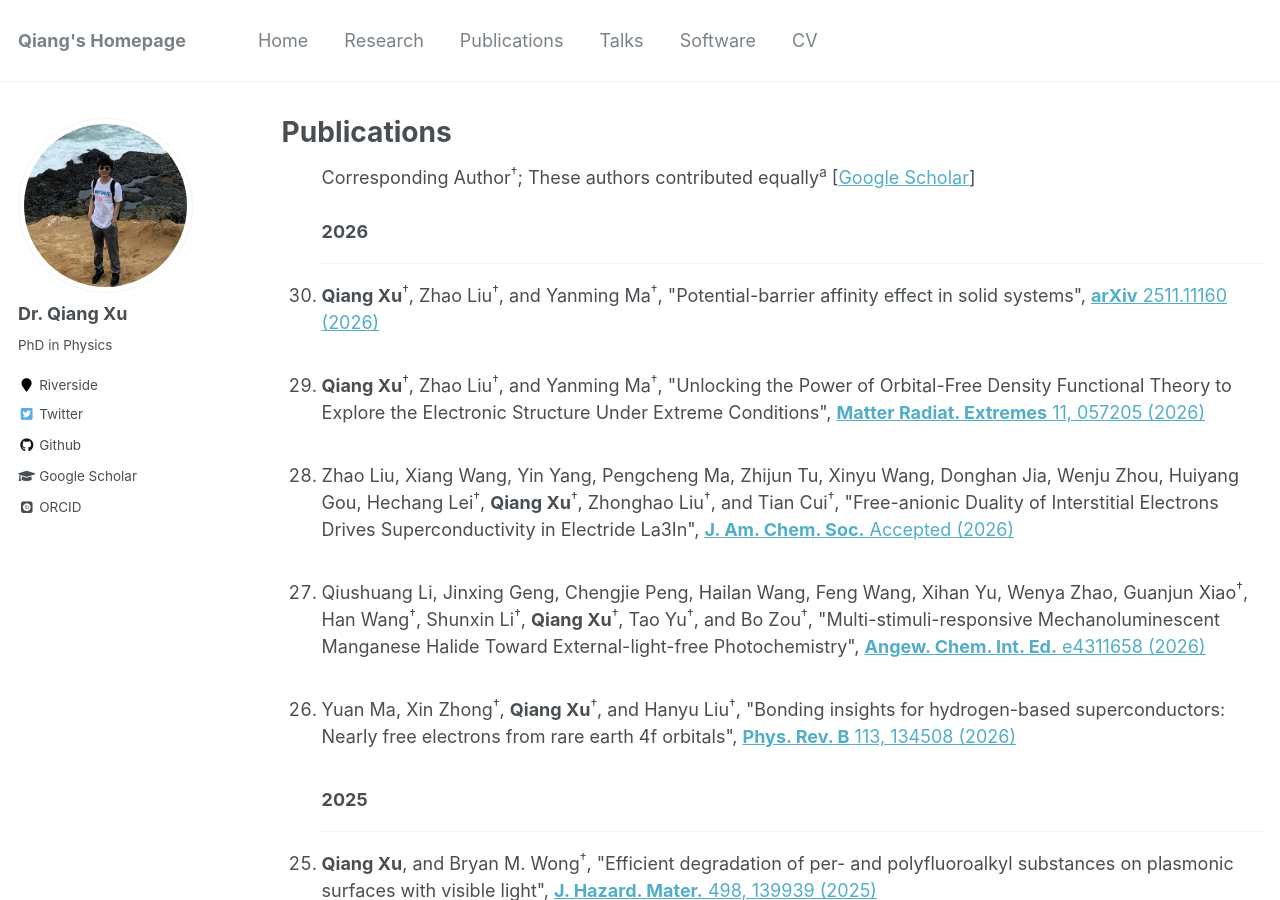
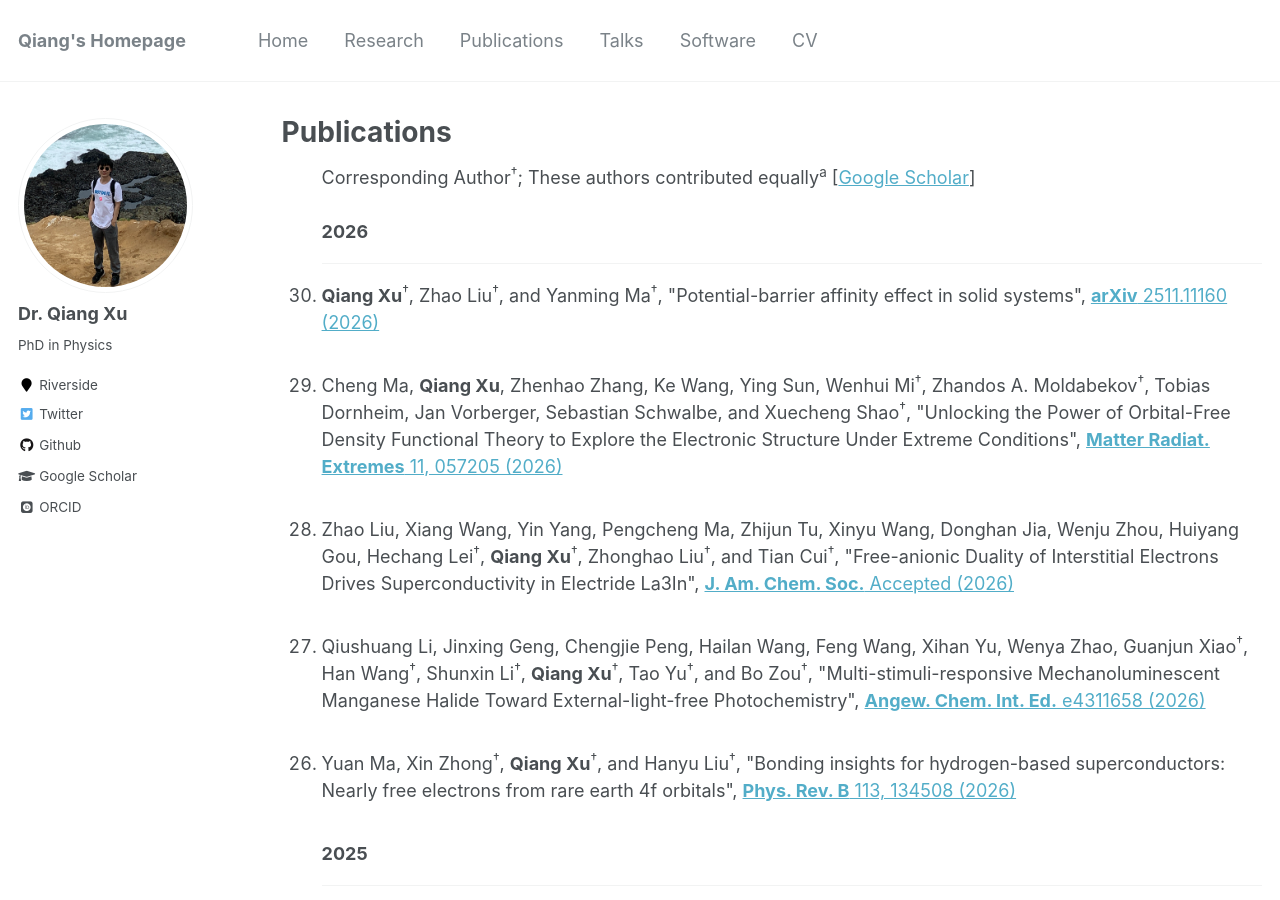
Before and after one commit to xqjlu/xqjlu.github.io, a Jekyll site: the page built from _pages/publications.md, in a window 1280 px wide and 900 px high. Built offline with Jekyll 4.4.1, drawn with Linux system fonts in a browser that asks for light colours; some web fonts are replaced.

Commit message:
MRE authors

```diff
--- a/_pages/publications.md
+++ b/_pages/publications.md
@@ -43,7 +43,7 @@ Corresponding Author<sup>†</sup>; These authors contributed equally<sup>a</sup
 <a href="https://arxiv.org/pdf/2511.11160" target="_blank"><b>arXiv</b> 2511.11160 (2026)</a>
 </li><br>
 
-<li><b>Qiang Xu</b><sup>†</sup>, Zhao Liu<sup>†</sup>, and Yanming Ma<sup>†</sup>,
+<li>Cheng Ma, <b>Qiang Xu</b>, Zhenhao Zhang, Ke Wang, Ying Sun, Wenhui Mi<sup>†</sup>, Zhandos A. Moldabekov<sup>†</sup>, Tobias Dornheim, Jan Vorberger, Sebastian Schwalbe, and Xuecheng Shao<sup>†</sup>,
 "Unlocking the Power of Orbital-Free Density Functional Theory to Explore the Electronic Structure Under Extreme Conditions",
 <a href="https://doi.org/10.1063/5.0331238" target="_blank"><b>Matter Radiat. Extremes</b> 11, 057205 (2026)</a>
 </li><br>
```
